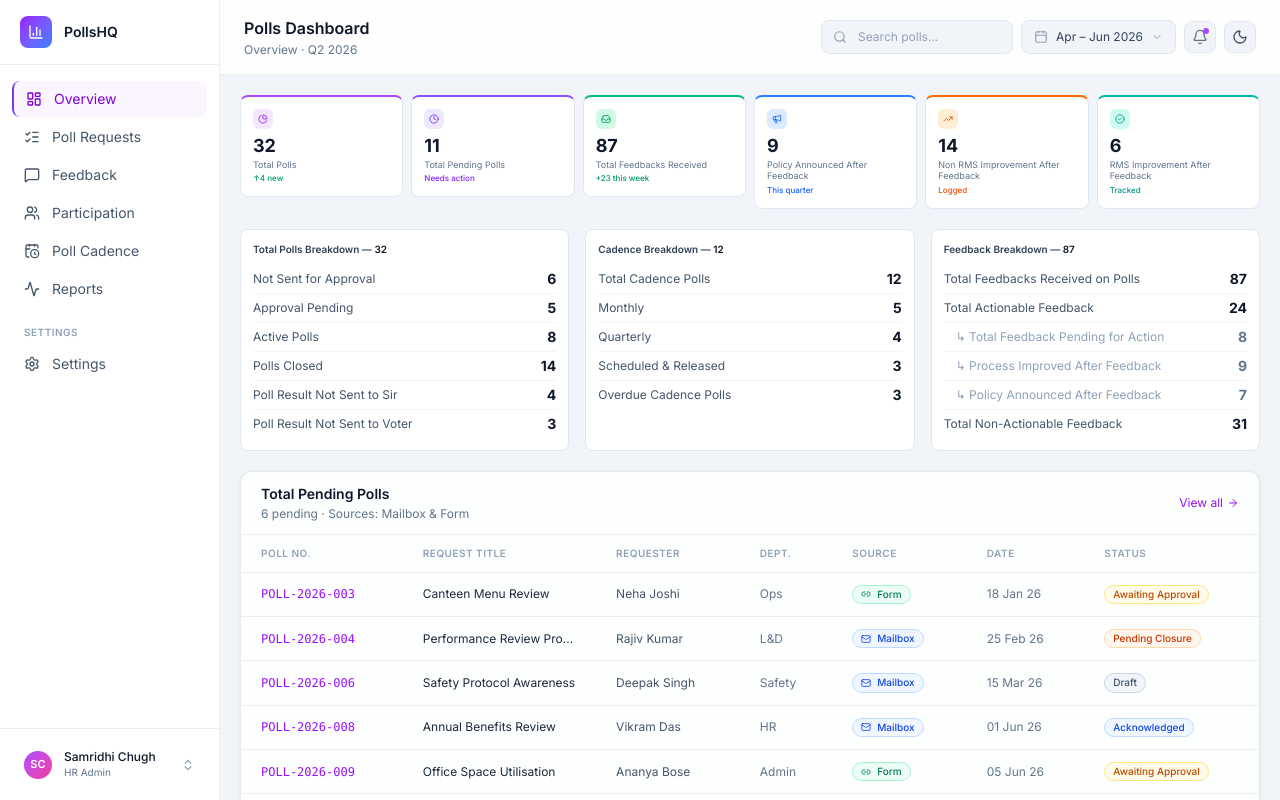
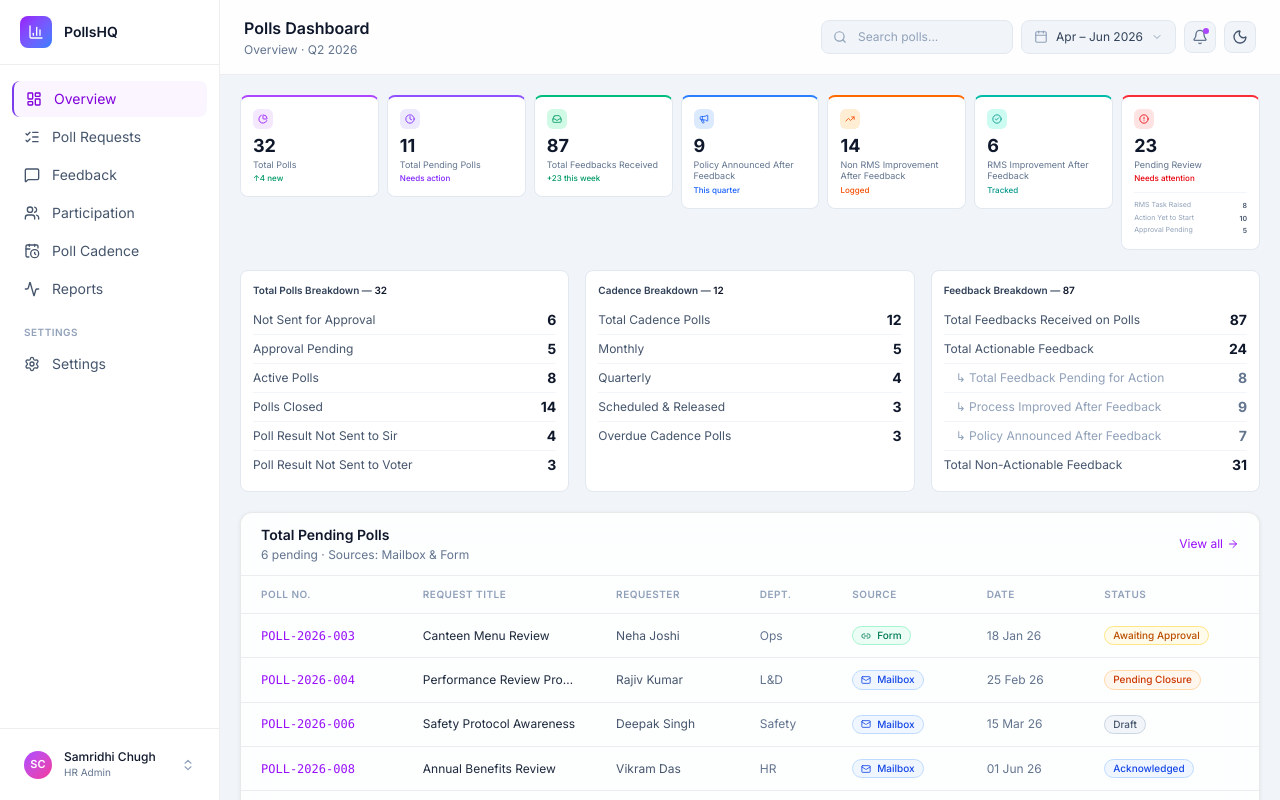
Before and after one commit to samridhichugh2000-hue/Pollsmockup, a Next.js app: page / in a window 1280 px wide. Shown: the top 800 px of the page. Built offline with nearby package versions, Linux system fonts and the light colour scheme.

Commit message:
add Pending Review card with RMS task raised, action yet to start, approval pending

```diff
--- a/components/dashboard/KPICards.tsx
+++ b/components/dashboard/KPICards.tsx
@@ -1,8 +1,8 @@
-import { PieChart, Clock, Inbox, Megaphone, TrendingUp, CheckCircle2 } from "lucide-react";
+import { PieChart, Clock, Inbox, Megaphone, TrendingUp, CheckCircle2, AlertCircle } from "lucide-react";
 import Link from "next/link";
 import { kpiData } from "@/lib/data";
 
-const icons = [PieChart, Clock, Inbox, Megaphone, TrendingUp, CheckCircle2];
+const icons = [PieChart, Clock, Inbox, Megaphone, TrendingUp, CheckCircle2, AlertCircle];
 
 const colorConfig = [
   { border: "border-t-purple-500",  iconBg: "bg-purple-100",  iconTxt: "text-purple-600 dark:text-purple-400",  delta: "text-emerald-600 dark:text-emerald-400" },
@@ -11,11 +11,12 @@ const colorConfig = [
   { border: "border-t-blue-500",    iconBg: "bg-blue-100",    iconTxt: "text-blue-600 dark:text-blue-400",      delta: "text-blue-600 dark:text-blue-400"       },
   { border: "border-t-orange-500",  iconBg: "bg-orange-100",  iconTxt: "text-orange-600 dark:text-orange-400",  delta: "text-orange-600 dark:text-orange-400"   },
   { border: "border-t-teal-500",    iconBg: "bg-teal-100",    iconTxt: "text-teal-600 dark:text-teal-400",      delta: "text-teal-600 dark:text-teal-400"       },
+  { border: "border-t-red-500",     iconBg: "bg-red-100",     iconTxt: "text-red-600 dark:text-red-400",        delta: "text-red-600 dark:text-red-400"         },
 ];
 
 export function KPICards() {
   return (
-    <div className="grid grid-cols-6 gap-2">
+    <div className="grid grid-cols-7 gap-2">
       {kpiData.map((kpi, i) => {
         const Icon = icons[i];
         const col  = colorConfig[i];
@@ -30,6 +31,22 @@ export function KPICards() {
             <p className="text-lg font-bold text-slate-900 dark:text-slate-100 leading-none">{kpi.value}</p>
             <p className="text-[9px] text-slate-500 dark:text-slate-400 mt-1 leading-tight">{kpi.label}</p>
             <p className={`text-[8px] font-medium mt-0.5 ${col.delta}`}>{kpi.delta}</p>
+            {i === 6 && (
+              <div className="mt-2 pt-2 border-t border-slate-100 dark:border-slate-700 flex flex-col gap-0.5">
+                <div className="flex justify-between">
+                  <span className="text-[7px] text-slate-400 leading-tight">RMS Task Raised</span>
+                  <span className="text-[7px] font-semibold text-slate-600 dark:text-slate-300">8</span>
+                </div>
+                <div className="flex justify-between">
+                  <span className="text-[7px] text-slate-400 leading-tight">Action Yet to Start</span>
+                  <span className="text-[7px] font-semibold text-slate-600 dark:text-slate-300">10</span>
+                </div>
+                <div className="flex justify-between">
+                  <span className="text-[7px] text-slate-400 leading-tight">Approval Pending</span>
+                  <span className="text-[7px] font-semibold text-slate-600 dark:text-slate-300">5</span>
+                </div>
+              </div>
+            )}
           </div>
         );
         return kpi.href
--- a/lib/data.ts
+++ b/lib/data.ts
@@ -83,6 +83,7 @@ export const kpiData = [
   { label: "Policy Announced After Feedback",  value: 9,  delta: "This quarter", color: "blue",   icon: "megaphone" },
   { label: "Non RMS Improvement After Feedback",value: 14, delta: "Logged",       color: "orange", icon: "trending"  },
   { label: "RMS Improvement After Feedback",    value: 6,  delta: "Tracked",      color: "teal",   icon: "check"     },
+  { label: "Pending Review",                    value: 23, delta: "Needs attention", color: "red",  icon: "alert-circle" },
 ];
 
 export const totalPollsBreakdown = [
```
